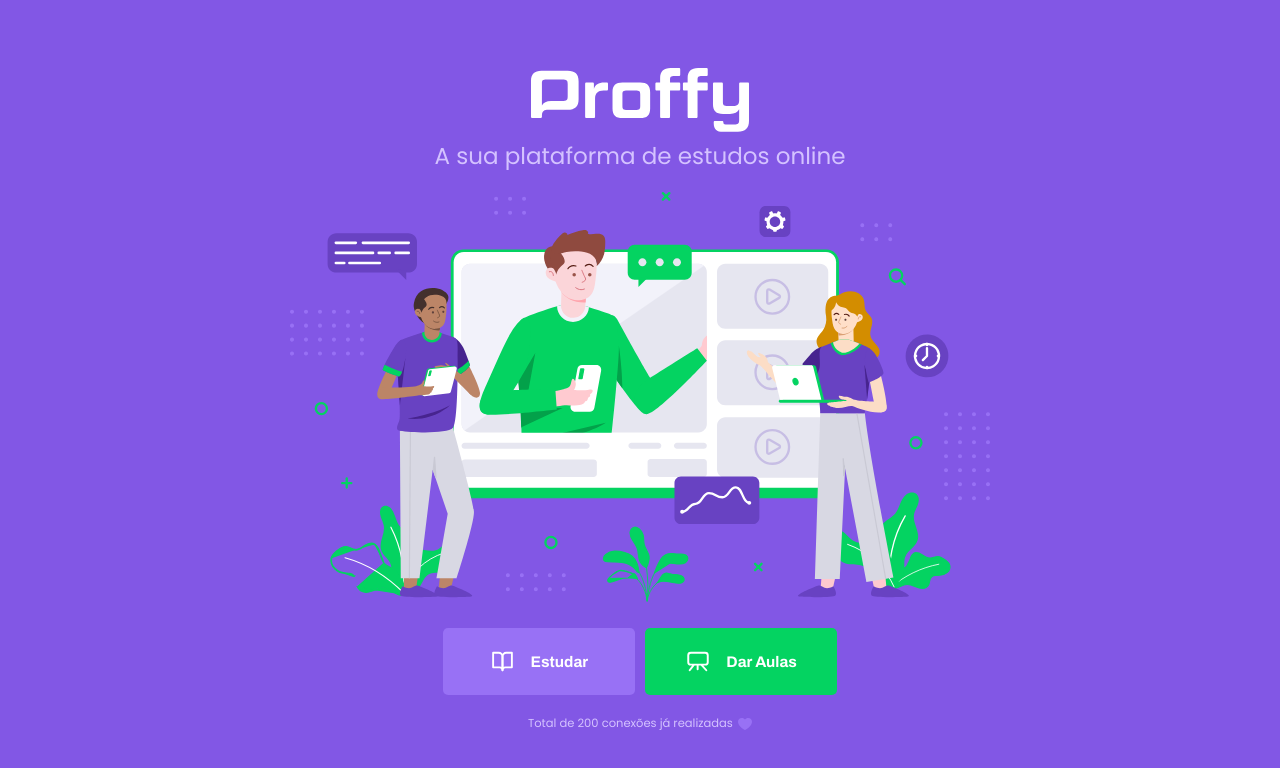
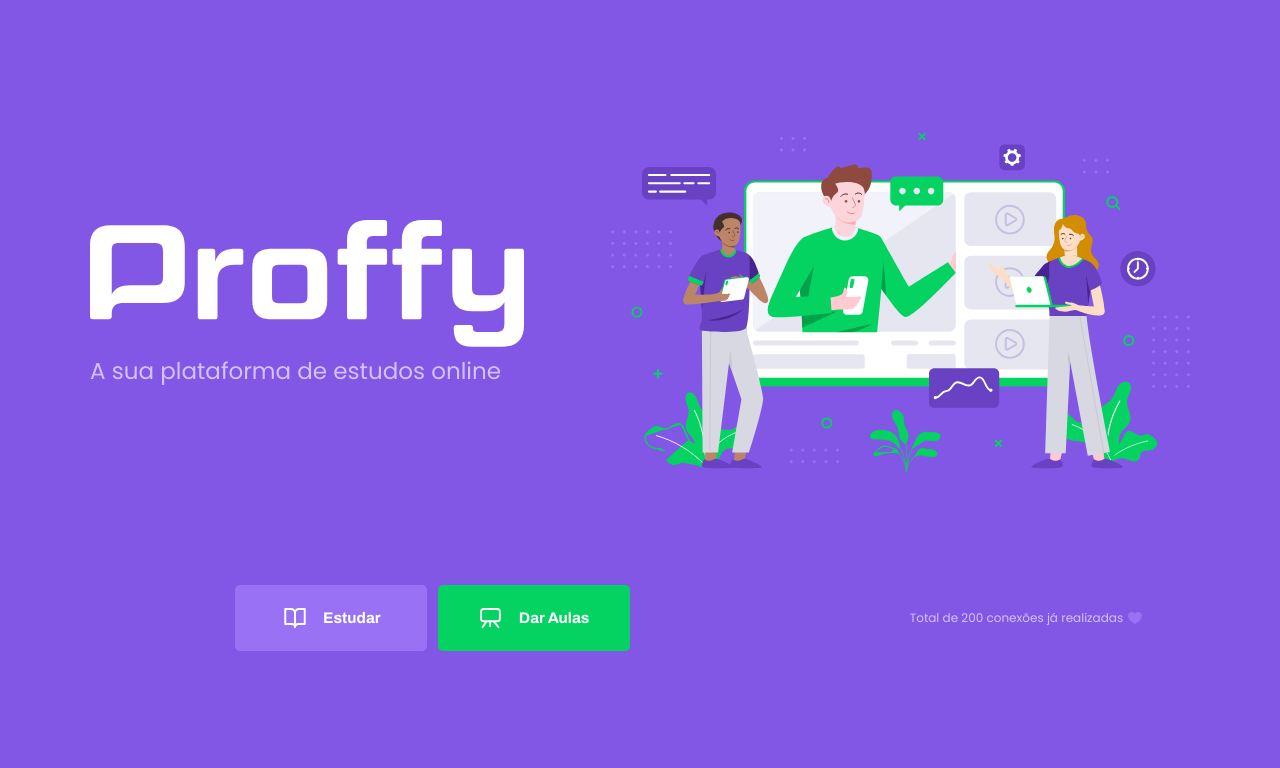
Before and after one commit to rickydomingos97/NLW2, a plain HTML site: page index.html in a window 1280 px wide. Drawn offline with Linux system fonts and the light colour scheme.

Commit message:
mobile and laptop page done

```diff
--- a/styles/partials/page-landing.css
+++ b/styles/partials/page-landing.css
@@ -83,3 +83,39 @@
 .total-connections img {
     margin-left: 0.8rem;
 }
+
+@media (min-width: 1100px) {
+    #page-landing #container {
+        max-width: 1100px;
+        display: grid;
+        grid-template-columns: 2fr 1fr 2fr;
+        grid-template-rows: 350px 1fr;
+        grid-template-areas:
+        "proffy image image"
+        "button button texting";
+        column-gap: 87px;
+        row-gap: 86px;
+    }
+
+    .logo-container {
+        grid-area: proffy;
+        text-align: initial;
+        align-self: center;
+        margin: 0;
+    }
+
+    .logo-container img {
+        height: 127px;
+    }
+    .hero-image {
+        grid-area: image;
+        height: 350px;
+    }
+    .buttons-container {
+        grid-area: button;
+    }
+    .total-connections {
+        grid-area: texting;
+        font-size: 12px;
+    }
+}
```
